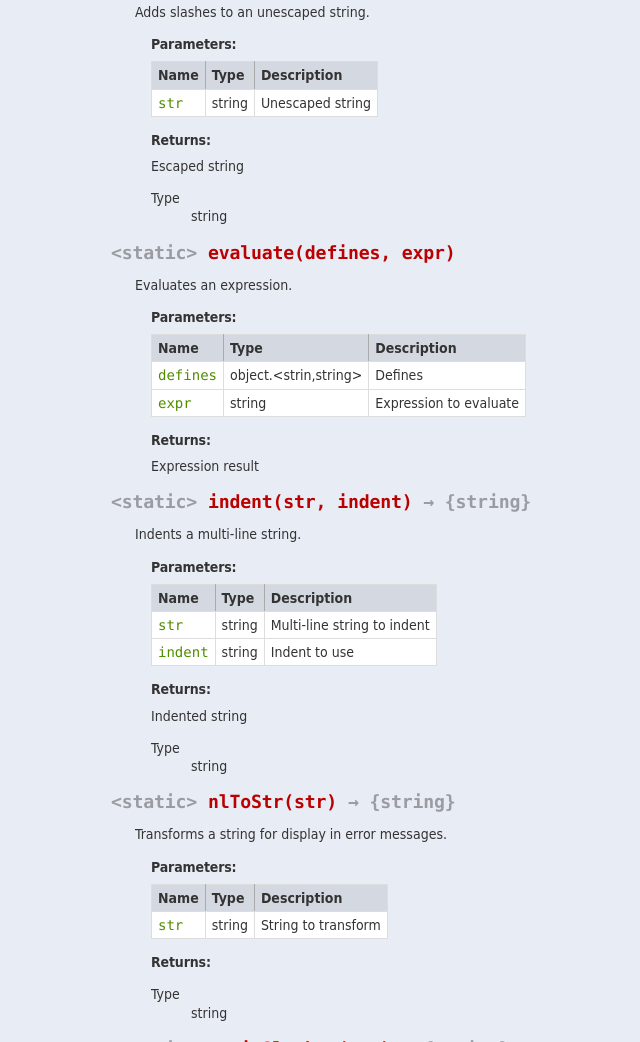
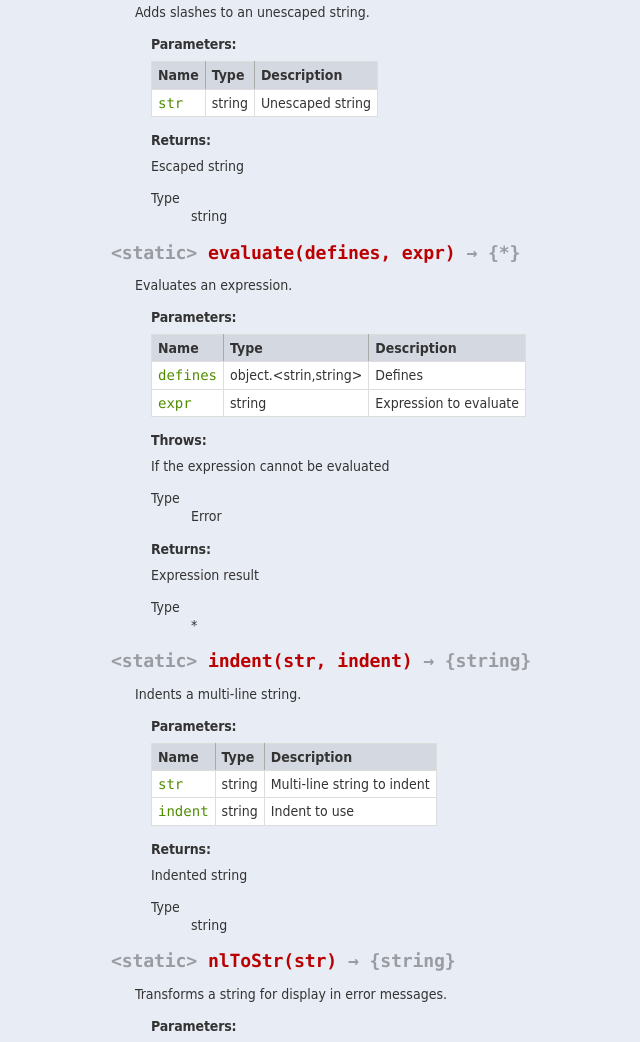
Before and after one commit to dcodeIO/Preprocessor.js, a website: page docs/Preprocessor.html in a window 1280 px wide. Shown: the part 1114-2156 px from the top of the page, without its empty margins (161-801 px from the left). Drawn offline with Linux system fonts and the light colour scheme.

Commit message:
Fixes & externs

```diff
--- a/docs/Preprocessor.html
+++ b/docs/Preprocessor.html
@@ -725,7 +725,7 @@
 
 
 <dt>
-    <h4 class="name" id="evaluate"><span class="type-signature">&lt;static> </span>evaluate<span class="signature">(defines, expr)</span><span class="type-signature"></span></h4>
+    <h4 class="name" id="evaluate"><span class="type-signature">&lt;static> </span>evaluate<span class="signature">(defines, expr)</span><span class="type-signature"> &rarr; {*}</span></h4>
 
 
 </dt>
@@ -845,6 +845,28 @@
 
 
 
+    <h5>Throws:</h5>
+
+
+<div class="param-desc">
+    If the expression cannot be evaluated
+</div>
+
+
+
+<dl>
+	<dt>
+		Type
+	</dt>
+	<dd>
+
+<span class="param-type">Error</span>
+
+
+	</dd>
+</dl>
+
+
 
 
     <h5>Returns:</h5>
@@ -855,6 +877,18 @@
 </div>
 
 
+
+<dl>
+	<dt>
+		Type
+	</dt>
+	<dd>
+
+<span class="param-type">*</span>
+
+
+	</dd>
+</dl>
 
 
 
--- a/package.json
+++ b/package.json
@@ -1,6 +1,6 @@
 {
     "name": "preprocessor",
-    "version": "0.9.4",
+    "version": "0.9.5",
     "author": "Daniel Wirtz <dcode@dcode.io>",
     "description": "A JavaScript source file preprocessor, e.g. to build different versions of a library.",
     "contributors": [
```
Also changed, not shown: Preprocessor.js (+7 -6 lines), externs/Preprocessor.js (+38 -0 lines), Preprocessor.min.js, 1 other file. Lines whose indentation alone changed are shown as unchanged.
